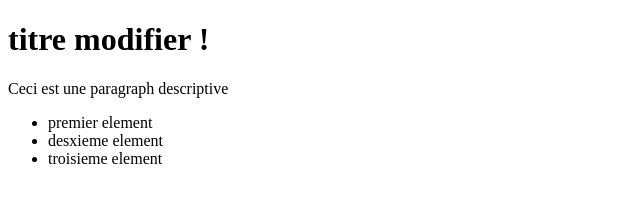
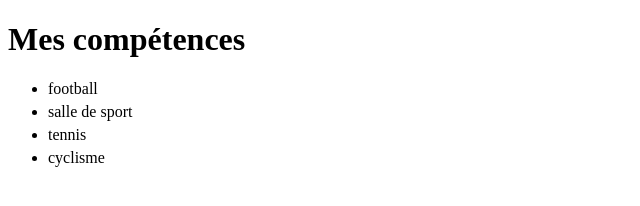
Before and after one commit to sahmihoussam1-hash/plan-action-JS, a plain HTML site: page jour6/index.html in a window 1280 px wide. Shown: the whole page, without its empty margins (0-640 px from the left). Drawn offline with Linux system fonts and the light colour scheme.

Commit message:
feat:complete day 7 dynamic list

```diff
--- a/jour6/index.html
+++ b/jour6/index.html
@@ -1,18 +1,17 @@
 <!DOCTYPE html>
-<html lang="en">
+<html lang="fr">
 <head>
     <meta charset="UTF-8">
-    <meta name="viewport" content="width=device-width, initial-scale=1.0">
-    <title> 6 - DOM selectors</title>
+    <meta name="viewport" content="width=device-width, initial-scale=1.5">
+    <title>Jour 7 - Liste dynamique</title>
+    <link rel="stylesheet" href="style.css">
 </head>
 <body>
-    <h1 id = "titre">Mon titre de page</h1>
-    <p class = "description">Ceci est une paragraph descriptive</p>
-    <ul>
-        <li item="1">premier element</li>
-        <li item="2">desxieme element</li>
-        <li item="3">troisieme element</li>
-    </ul>
+
+    <h1>Mes compétences</h1>
+
+    <div id="conteneur-liste"></div>
+
     <script src="script.js"></script>
 </body>
 </html>
--- a/jour6/script.js
+++ b/jour6/script.js
@@ -1,10 +1,28 @@
-const titre = document.getElementById("titre");
-console.log(titre);
+const loisirs = ['football', 'salle de sport', 'tennis', 'cyclisme'];
 
-const Pparagraph = document.querySelector("description");
-console.log(Pparagraph);
 
-const allItems = document.querySelectorAll("item");
-console.log(allItems);
+const conteneur = document.getElementById('conteneur-liste');
 
-titre.textContent = "titre modifier !";
+
+const maListe = document.createElement('ul');
+
+
+for (let i = 0; i < loisirs.length; i++) {
+
+    const li = document.createElement('li');
+
+
+    li.textContent = loisirs[i];
+
+
+    li.classList.add('element-liste');
+
+
+    li.style.margin = '5px 0';
+
+
+    maListe.append(li);
+}
+
+
+conteneur.append(maListe);
```
Also changed, not shown: 1 other file.
